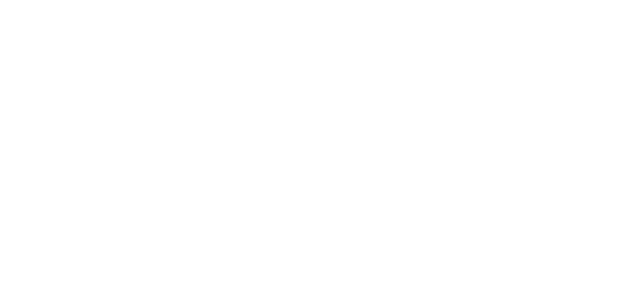
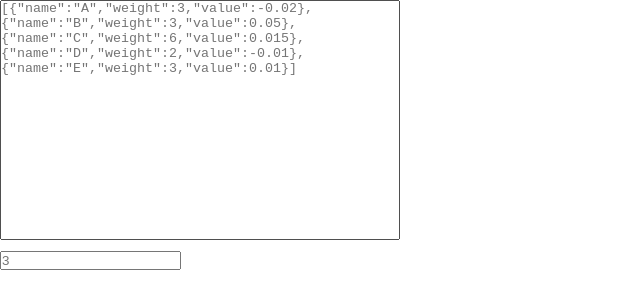
Before and after one commit to fongchinghinunsw/treemap-generator, a React (Create React App) app: page / in a window 1280 px wide. Shown: the top 308 px of the page, without its empty margins (0-640 px from the left). Built offline with nearby package versions, Linux system fonts and the light colour scheme.

Commit message:
Add json and row input fields

```diff
--- a/package.json
+++ b/package.json
@@ -40,8 +40,5 @@
       "last 1 firefox version",
       "last 1 safari version"
     ]
-  },
-  "devDependencies": {
-    "@types/canvas-txt": "^3.0.0"
   }
 }
--- a/src/App.tsx
+++ b/src/App.tsx
@@ -1,5 +1,7 @@
+import TreemapGenerator from "./components/TreemapGenerator/TreemapGenerator";
+
 function App() {
-  return <div></div>;
+  return <TreemapGenerator />;
 }
 
 export default App;
--- /dev/null
+++ b/src/components/JsonInput/JsonInput.module.scss
@@ -0,0 +1,5 @@
+.json-input {
+  height: 15rem;
+  width: 25rem;
+  resize: none;
+}
--- /dev/null
+++ b/src/components/JsonInput/JsonInput.tsx
@@ -0,0 +1,36 @@
+import styles from "./JsonInput.module.scss";
+
+type Props = {
+  value: string;
+  placeholder: string;
+  onChange: (newValue: string) => void;
+};
+
+const JsonInput: React.FC<Props> = ({ value, placeholder, onChange }) => {
+  // allow the user to press the tab character in <textarea> so
+  // that the focus won't go to the next field when tab is clicked
+  const onKeyDownHandler = (event: React.KeyboardEvent) => {
+    if (event.key === "Tab") {
+      event.preventDefault();
+      const TAB_SIZE = 4;
+      document.execCommand("insertText", false, " ".repeat(TAB_SIZE));
+    }
+  };
+
+  const onChangeHandler = (event: React.ChangeEvent<HTMLTextAreaElement>) => {
+    onChange(event.target.value);
+  };
+
+  return (
+    <textarea
+      className={styles["json-input"]}
+      placeholder={placeholder}
+      required
+      onChange={onChangeHandler}
+      onKeyDown={onKeyDownHandler}
+      value={value}
+    />
+  );
+};
+
+export default JsonInput;
--- /dev/null
+++ b/src/components/RowInput/RowInput.module.scss
@@ -0,0 +1,2 @@
+.rowInput {
+}
--- /dev/null
+++ b/src/components/RowInput/RowInput.tsx
@@ -0,0 +1,26 @@
+import styles from "./RowInput.module.scss";
+
+type Props = {
+  value: string;
+  placeholder: string;
+  onChange: (newValue: string) => void;
+};
+
+const RowInput: React.FC<Props> = ({ value, placeholder, onChange }) => {
+  const onChangeHandler = (e: React.ChangeEvent<HTMLInputElement>) => {
+    onChange(e.target.value);
+  };
+
+  return (
+    <input
+      className={styles.rowInput}
+      type="text"
+      pattern="[0-9]"
+      placeholder={placeholder}
+      onChange={onChangeHandler}
+      value={value}
+    />
+  );
+};
+
+export default RowInput;
--- /dev/null
+++ b/src/components/TreemapGenerator/TreemapGenerator.tsx
@@ -0,0 +1,37 @@
+import React, { useState } from "react";
+
+import sampleJsonInput from "../../sample.json";
+import JsonInput from "../JsonInput/JsonInput";
+import RowInput from "../RowInput/RowInput";
+
+const TreemapGenerator = () => {
+  const [jsonInput, setJsonInput] = useState("");
+  const [rowInput, setRowInput] = useState("");
+
+  const onJsonInputChangeHandler = (newJsonInput: string) => {
+    setJsonInput(newJsonInput);
+  };
+
+  const onRowInputChangeHandler = (newRowInput: string) => {
+    setRowInput(newRowInput);
+  };
+
+  return (
+    <>
+      <JsonInput
+        value={jsonInput}
+        placeholder={JSON.stringify(sampleJsonInput)}
+        onChange={onJsonInputChangeHandler}
+      />
+      <br />
+      <RowInput
+        value={rowInput}
+        placeholder={"3"}
+        onChange={onRowInputChangeHandler}
+      />
+      <br />
+    </>
+  );
+};
+
+export default TreemapGenerator;
```
Also changed, not shown: src/sample.json (renamed from sample.json), 1 other file (tests, documents, lock files or other folders).
